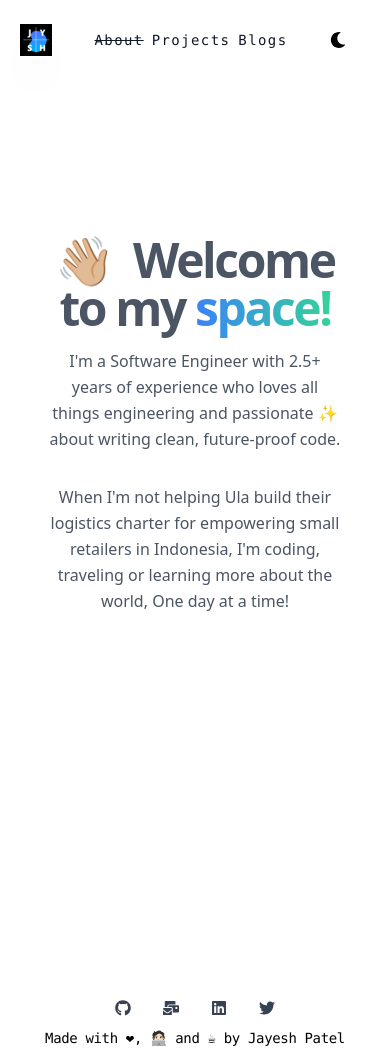
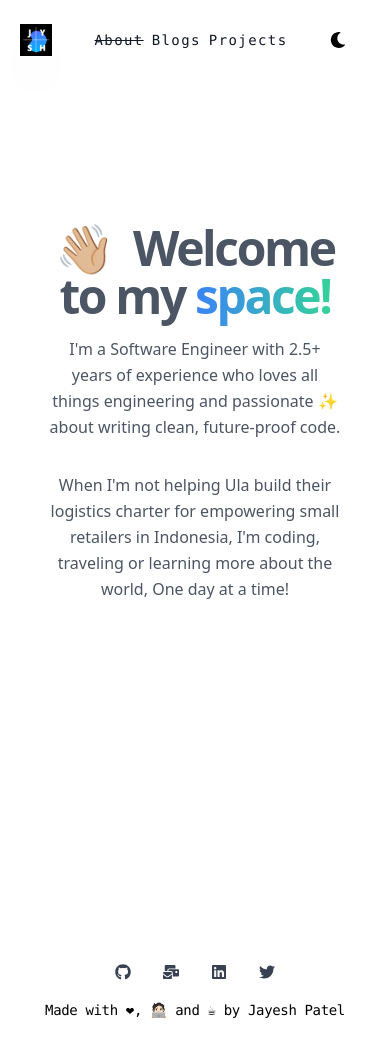
Before and after one commit to codeghoul/portfolio-and-blog, a Next.js app: page / in a window 390 px wide. Built offline with nearby package versions, Linux system fonts and the light colour scheme; what @tailwindcss/typography would draw is missing.

Commit message:
Fix some padding and marging.

```diff
--- a/components/footer.js
+++ b/components/footer.js
@@ -4,7 +4,7 @@ import SocialIcon from './social-icons'
 export default function Footer() {
   console.log(siteMetadata)
   return (
-    <footer className='flex flex-col items-center'>
+    <footer className='flex flex-col items-center mt-10'>
       <div className='flex justify-center mb-3'>
         <span className='mr-4 ml-4'>
           <SocialIcon size={4} kind='github' href={siteMetadata.github} />
@@ -19,7 +19,7 @@ export default function Footer() {
           <SocialIcon size={4} kind='twitter' href={siteMetadata.twitter} />
         </span>
       </div>
-      <p className='text-sm md:text-md dark:text-black font-mono tracking-tight text-center dark:bg-white w-full'>
+      <p className='text-sm md:text-md dark:text-black font-mono tracking-tight text-center dark:bg-white w-full p-2'>
         Made with ❤, 🧑🏻‍💻 and ☕ by Jayesh Patel
       </p>
     </footer>
--- a/components/header.js
+++ b/components/header.js
@@ -9,18 +9,18 @@ const links = [
     href: '/',
   },
   {
+    name: 'Blogs',
+    href: '/blogs',
+  },
+  {
     name: 'Projects',
     href: '/projects',
-  },
-  {
-    name: 'Blogs',
-    href: '/blogs',
   },
 ]
 
 export default function Header() {
   return (
-    <header className='flex flex-row items-center justify-between p-5 pb-24 font-sans'>
+    <header className='flex flex-row items-center justify-between p-5 md:pb-24 font-sans'>
       <Link href='/'>
         <a className='w-8 h-8 md:w-10 md:h-10 shadow-2xl'>
           <Image
--- a/pages/index.js
+++ b/pages/index.js
@@ -10,7 +10,7 @@ export default function HomePage() {
         description={siteMetadata.description}
         url={siteMetadata.siteUrl}
       />
-      <section className='text-gray-600 dark:text-gray-300'>
+      <section className='text-gray-600 dark:text-gray-300 pt-16'>
         <div className='mx-auto w-5/6 flex items-center justify-center flex-col'>
           <div className='text-center w-full mt-20 md:mt-32 lg:mt-48'>
             <h1 className='text-5xl md:text-6xl font-extrabold leading-tighter tracking-tighter mb-4'>
```
